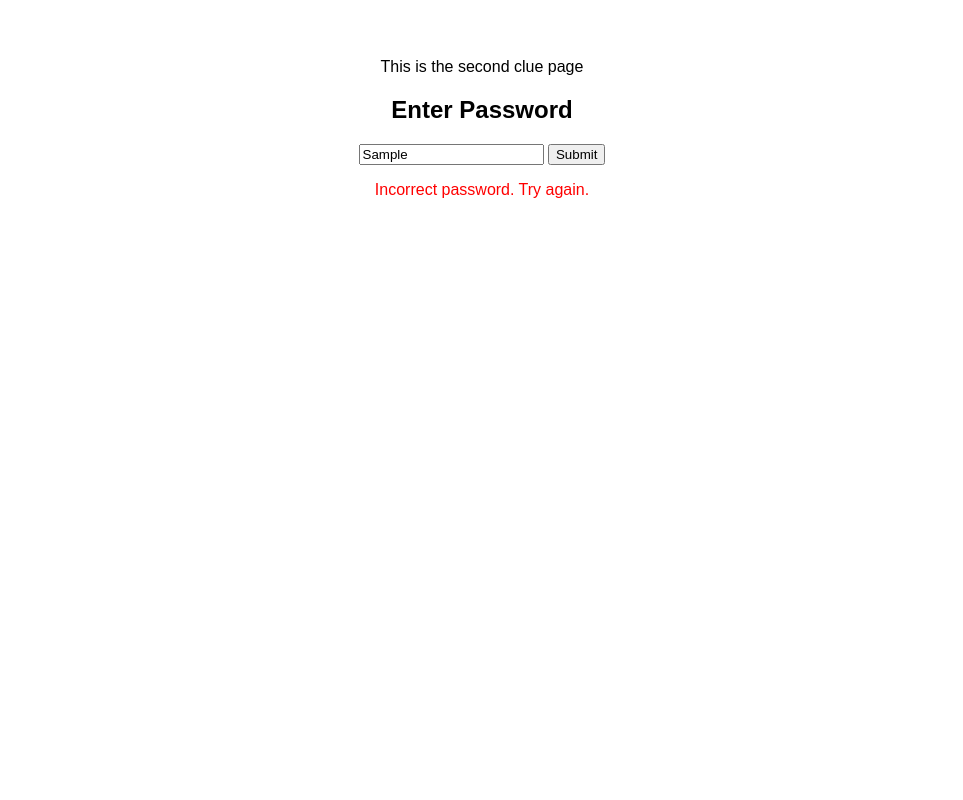
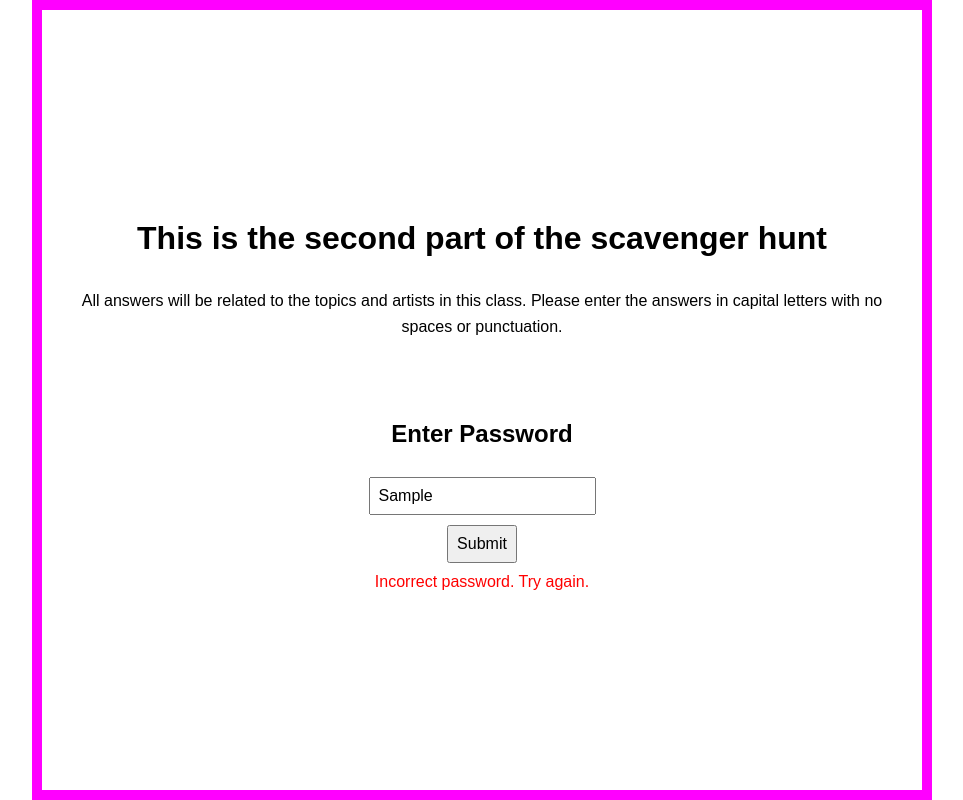
Before and after one commit to Angelina1391/Angelina1391.github.io, a plain HTML site: page part2.html in a window 1280 px wide. Both pictures are taken after typing "Sample" into the empty fields and a click on the button "Submit". Shown: the whole page, without its empty margins (158-1121 px from the left). Drawn offline with Linux system fonts and the light colour scheme.

Commit message:
Update part2.html

```diff
--- a/part2.html
+++ b/part2.html
@@ -1,52 +1,83 @@
-This is the second clue page
-<!DOCTYPE html>
+<!DOCTYPE HTML>
 <html lang="en">
 <head>
   <meta charset="UTF-8">
-  <title>Protected Page</title>
+  <title>Part 2</title>
   <style>
-    body {
+    html, body {
+      margin: 0;
+      padding: 0;
+      height: 100%;
+      background-color: white;
       font-family: Arial, sans-serif;
-      padding: 50px;
+    }
+
+    .border-container {
+      border: 10px solid magenta;
+      height: 100%;
+      box-sizing: border-box;
+      padding: 40px 20px;
+      max-width: 900px;
+      margin: 0 auto;
       text-align: center;
+      display: flex;
+      flex-direction: column;
+      justify-content: center;
     }
-       .border-container {
-        border: 10px solid orange;
-        padding: 40px;
-        margin: 20px;
-        max-width: 900px;
-        margin: 40px auto;
-        box-sizing: border-box;
-      }
-    #content {
-      display: none;
+
+    #intro {
+      font-size: 16px;
+      line-height: 1.6;
+      margin-bottom: 30px;
     }
-    .hidden {
-      display: none;
+
+    #login {
+      margin-top: 20px;
+    }
+
+    input, button {
+      font-size: 16px;
+      padding: 8px;
+      margin-top: 10px;
+    }
+
+    #error {
+      color: red;
+      margin-top: 10px;
+    }
+
+    p {
+      margin: 10px 0;
     }
   </style>
 </head>
 <body>
-  <div id="login">
-    <h2>Enter Password</h2>
-    <input type="text" id="passwordInput" placeholder="Password">
-    <button onclick="checkPassword()">Submit</button>
-    <p id="error" style="color: red;"></p>
-  </div>
+  <div class="border-container">
+    <h1>This is the second part of the scavenger hunt</h1>
 
-  <div id="content">
-    <h1>Welcome to the protected content!</h1>
-    <p>This content is only shown after entering the correct password.</p>
+    <div id="intro">
+      <p>All answers will be related to the topics and artists in this class. Please enter the answers in capital letters with no spaces or punctuation.
+      </p>
+    </div>
+
+    <div id="login">
+      <h2>Enter Password</h2>
+      <input type="text" id="passwordInput" placeholder="Password">
+      <br>
+      <button onclick="checkPassword()">Submit</button>
+      <p id="error"></p>
+    </div>
   </div>
 
   <script>
     const correctPassword = "MATTACLARK";
+
     function checkPassword() {
       const input = document.getElementById("passwordInput").value;
       const error = document.getElementById("error");
 
       if (input === correctPassword) {
-        window.location.href = "part3.html";
+        window.location.href = "protected.html";
       } else {
         error.textContent = "Incorrect password. Try again.";
       }
```
